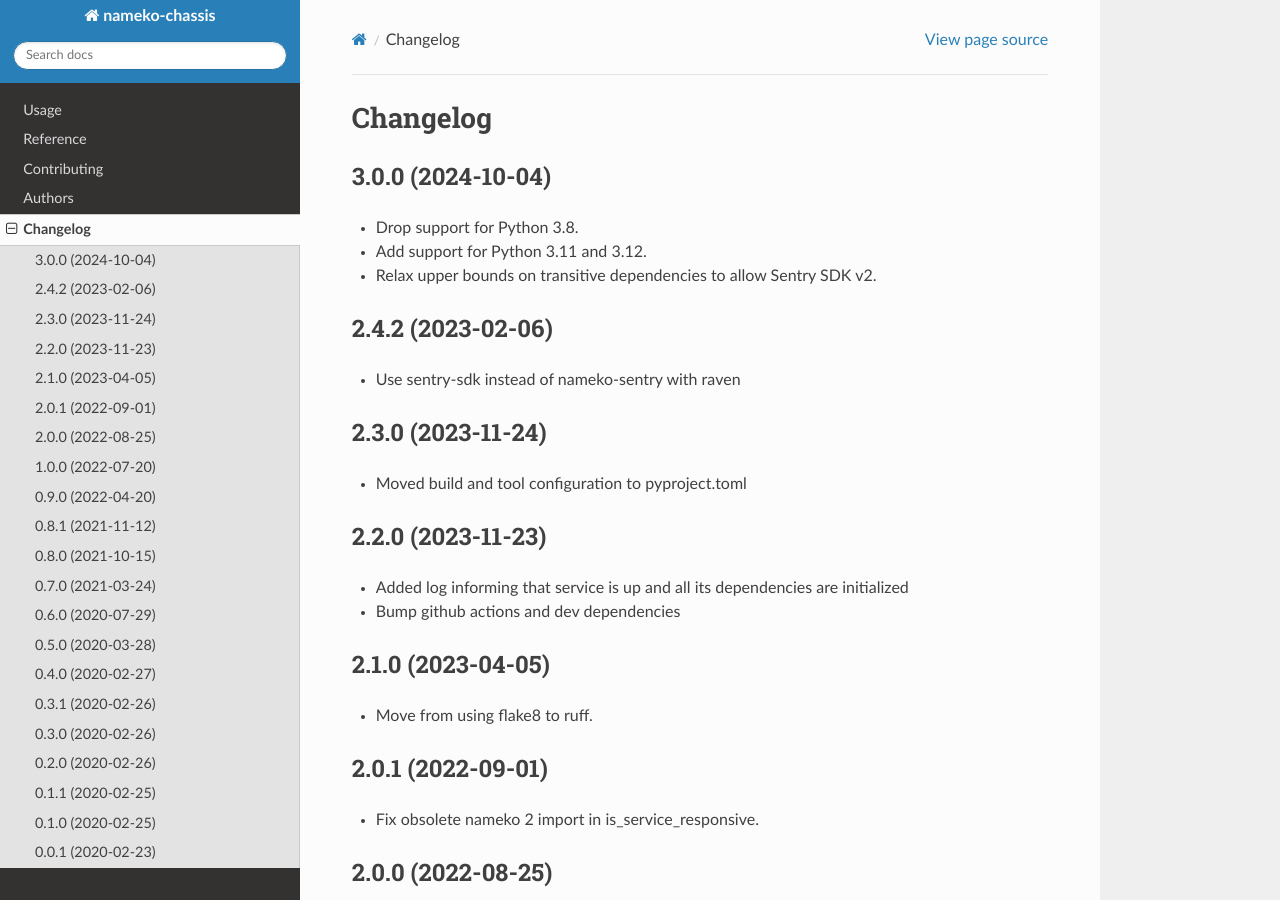
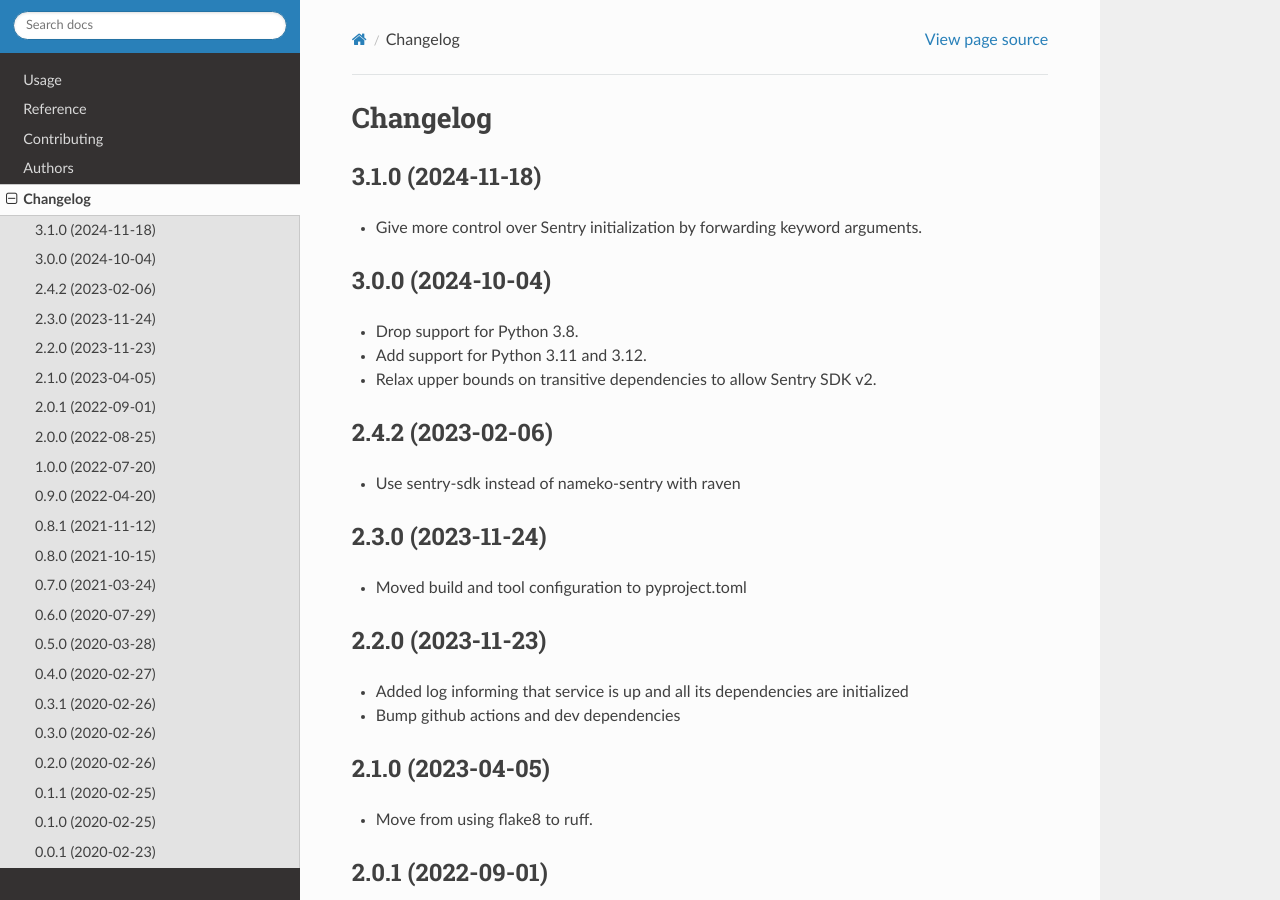
Before and after one commit to Emplocity/nameko-chassis, a Sphinx documentation site: the page built from docs/changelog.rst, in a window 1280 px wide and 900 px high. Built offline with Sphinx 7.4.7 and the Read the Docs theme 3.1.0, drawn with Linux system fonts in a browser that asks for light colours.

Commit message:
Bump version: 3.0.0 → 3.1.0

```diff
--- a/CHANGELOG.rst
+++ b/CHANGELOG.rst
@@ -1,5 +1,10 @@
 Changelog
 =========
+
+3.1.0 (2024-11-18)
+------------------
+
+* Give more control over Sentry initialization by forwarding keyword arguments.
 
 3.0.0 (2024-10-04)
 ------------------
--- a/README.rst
+++ b/README.rst
@@ -45,9 +45,9 @@ nameko-chassis
     :alt: Supported implementations
     :target: https://pypi.org/project/nameko-chassis
 
-.. |commits-since| image:: https://img.shields.io/github/commits-since/Emplocity/nameko-chassis/v3.0.0.svg
+.. |commits-since| image:: https://img.shields.io/github/commits-since/Emplocity/nameko-chassis/v3.1.0.svg
     :alt: Commits since latest release
-    :target: https://github.com/Emplocity/nameko-chassis/compare/v3.0.0...master
+    :target: https://github.com/Emplocity/nameko-chassis/compare/v3.1.0...master
 
 
 
--- a/docs/conf.py
+++ b/docs/conf.py
@@ -23,7 +23,7 @@ project = "nameko-chassis"
 year = "2020"
 author = "Emplocity"
 copyright = "{0}, {1}".format(year, author)
-version = release = "3.0.0"
+version = release = "3.1.0"
 
 pygments_style = "trac"
 templates_path = ["."]
--- a/src/nameko_chassis/__init__.py
+++ b/src/nameko_chassis/__init__.py
@@ -1 +1 @@
-__version__ = "3.0.0"
+__version__ = "3.1.0"
```
Also changed, not shown: .bumpversion.cfg.
